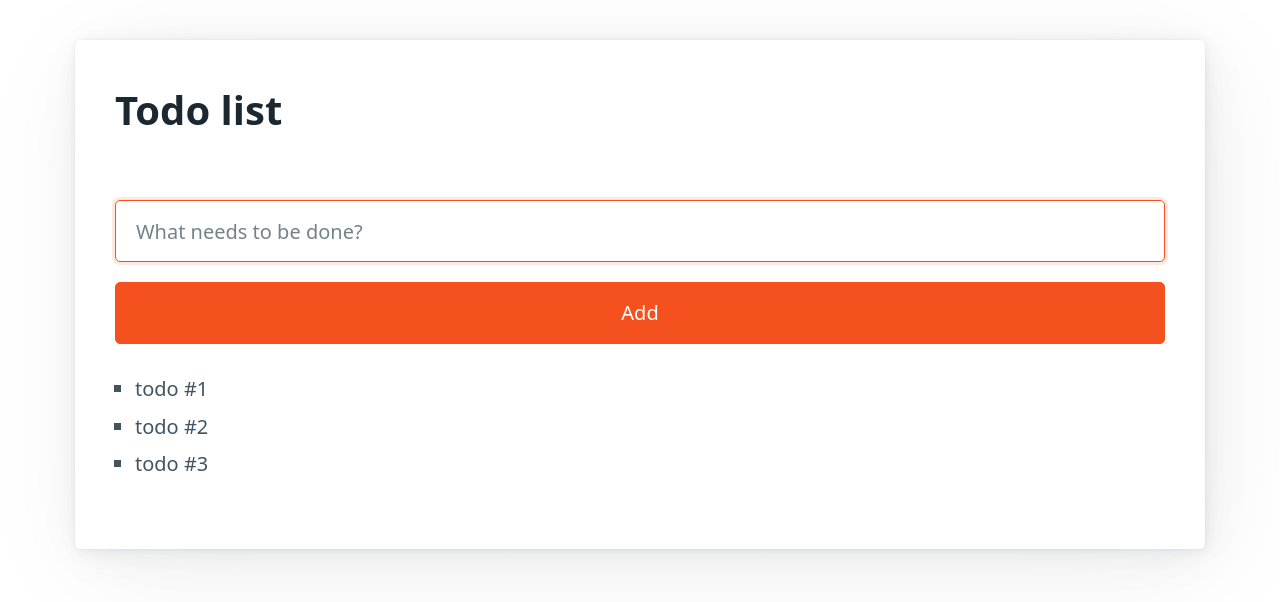
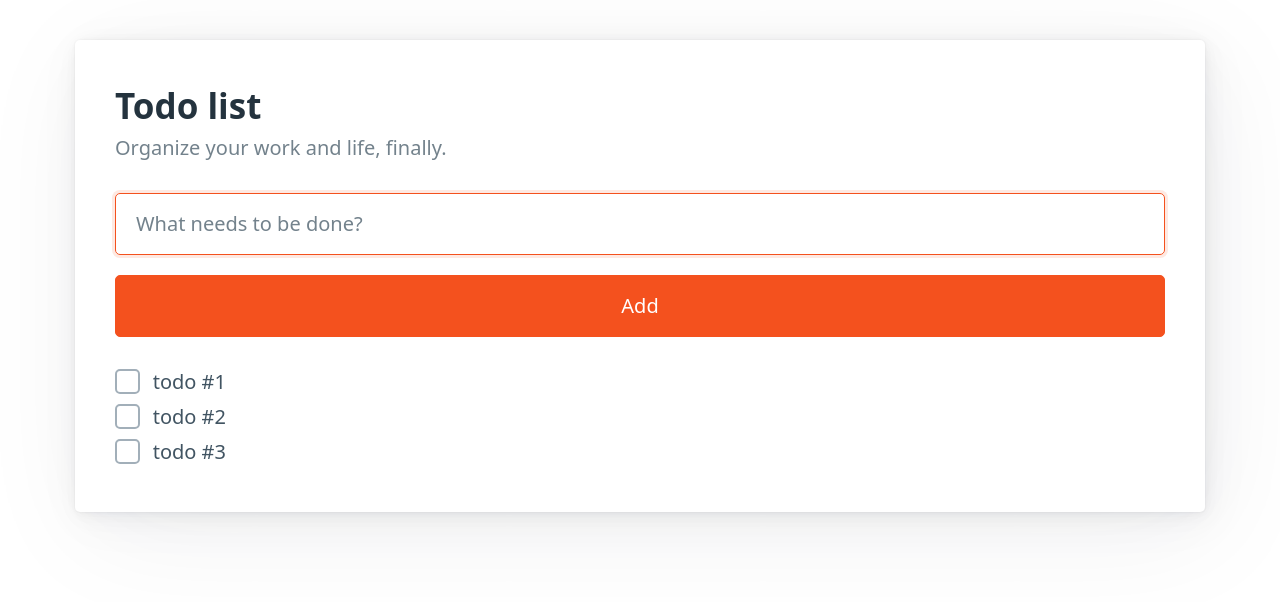
Before and after one commit to ferranblanche/svelte-todo, a Svelte app: page / in a window 1280 px wide. Shown: the top 602 px of the page. Built offline with nearby package versions, Linux system fonts and the light colour scheme.

Commit message:
feat: :sparkles: Enable todo check

```diff
--- a/src/App.svelte
+++ b/src/App.svelte
@@ -6,21 +6,30 @@
 
   function handleSubmit(event) {
     let todo = event.target.todo.value;
-    todos = [...todos, todo]
+    todos = [...todos, todo];
   }
 </script>
 
 <main class="container">
   <article>
-    <h1>Todo list</h1>
+    <hgroup>
+      <h2>Todo list</h2>
+      <h3>Organize your work and life, finally.</h3>
+    </hgroup>
     <form on:submit|preventDefault={handleSubmit}>
-      <input id="todo" type="text" placeholder="What needs to be done?" autofocus />
+      <input
+        id="todo"
+        type="text"
+        placeholder="What needs to be done?"
+        autofocus
+      />
       <button>Add</button>
     </form>
-    <ul>
-      {#each todos as todo}
-        <li>{todo}</li>
-      {/each}
-    </ul>
+    {#each todos as todo}
+      <label for="">
+        <input type="checkbox" />
+        {todo}
+      </label>
+    {/each}
   </article>
 </main>
```
